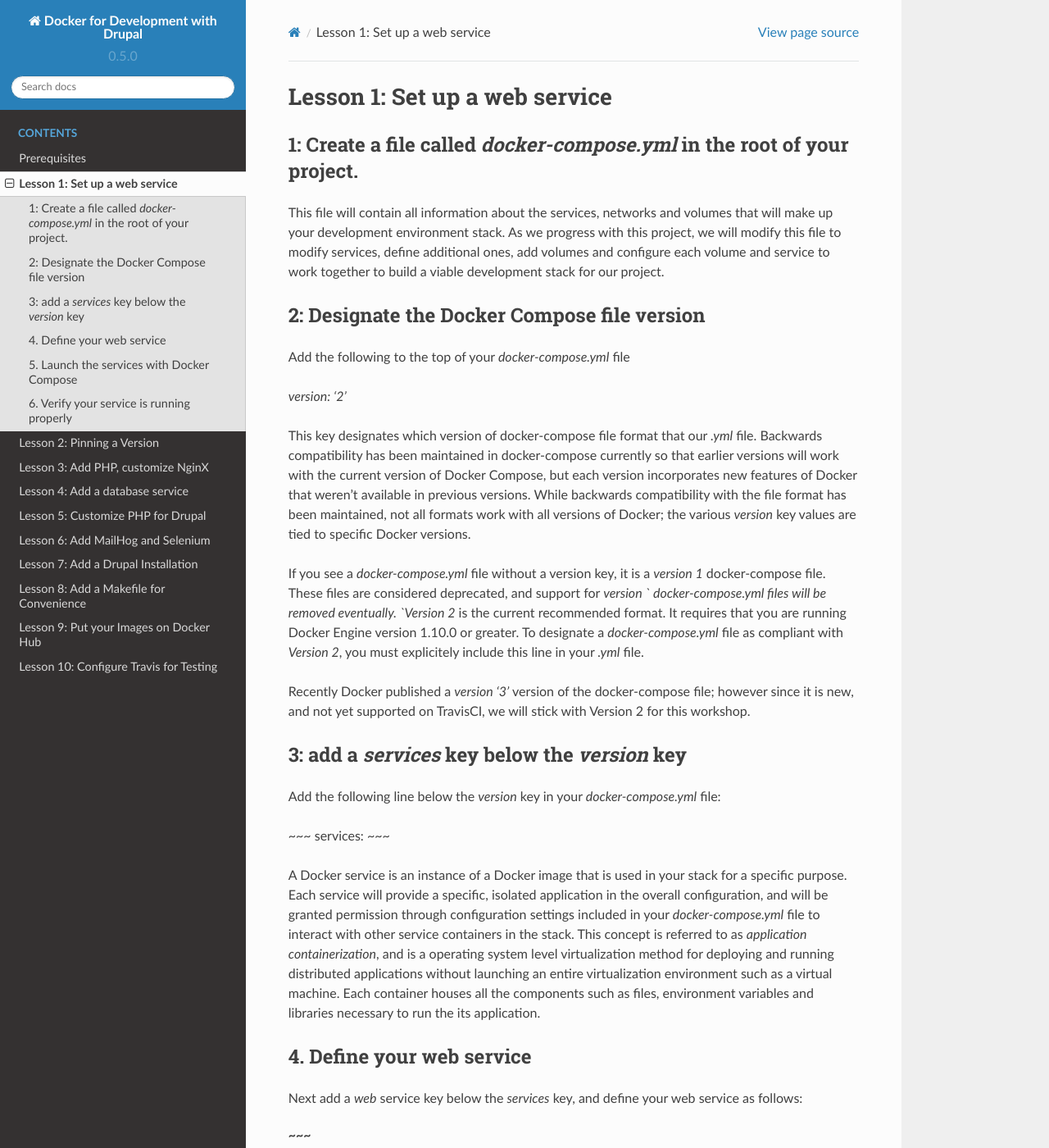
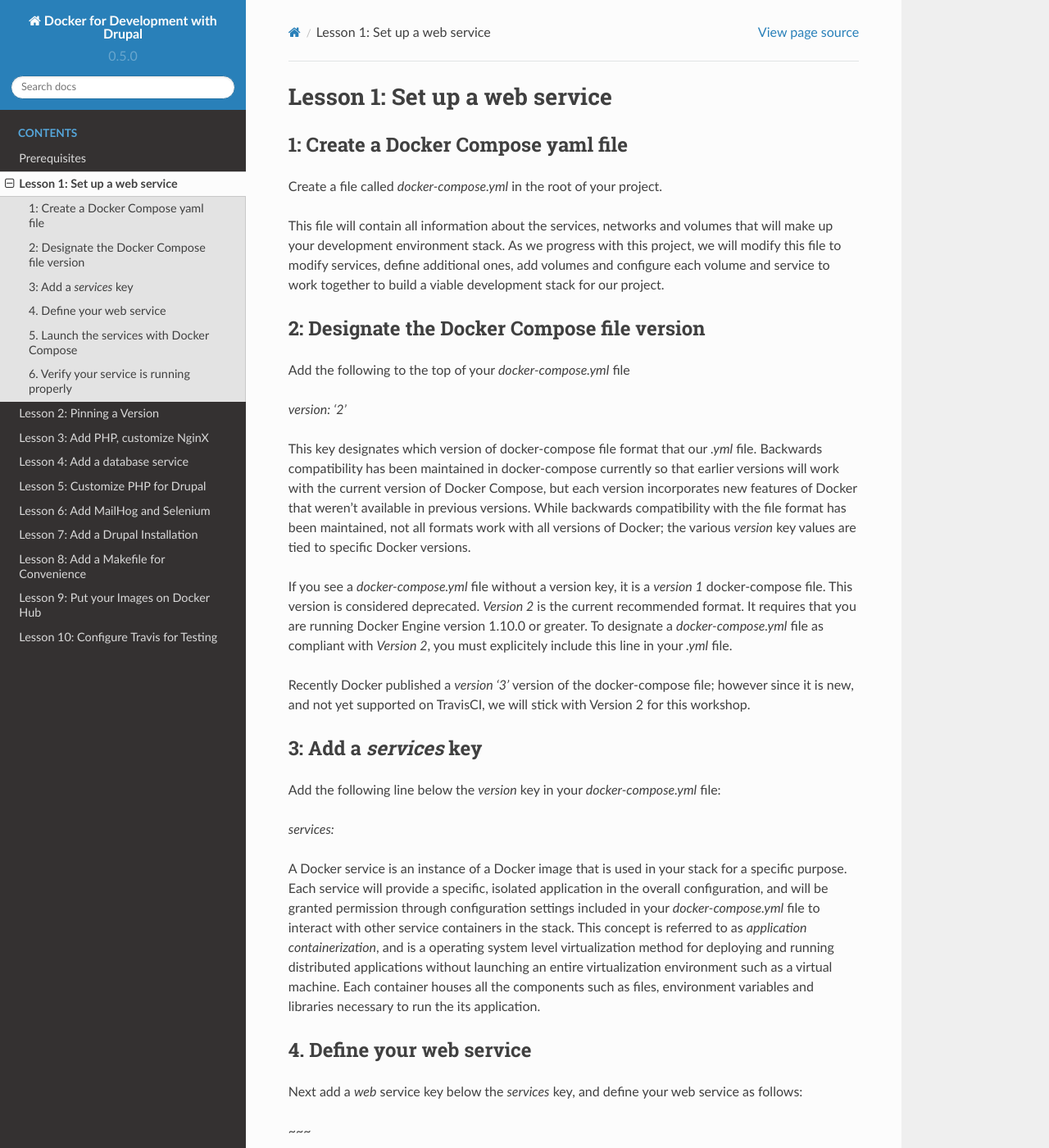
Before and after one commit to codementality/docker-for-drupal-development, a Sphinx documentation site: the page built from docs/lessonone.rst, in a window 1280 px wide and 1400 px high. Shown: the whole window at 82% size. Built offline with Sphinx 7.4.7 and the Read the Docs theme 2.0.0, drawn with Linux system fonts in a browser that asks for light colours; some of the changed text lies outside the part shown.

Commit message:
Fixing headers on Lesson 1"

```diff
--- a/docs/lessonone.rst
+++ b/docs/lessonone.rst
@@ -1,8 +1,10 @@
 Lesson 1: Set up a web service
 ==============================
 
-1: Create a file called `docker-compose.yml` in the root of your project.
-#########################################################################
+1: Create a Docker Compose yaml file
+####################################
+
+Create a file called `docker-compose.yml` in the root of your project.
 
 This file will contain all information about the services, networks and volumes that will make up your development environment stack.  As we progress with this project, we will modify this file to modify services, define additional ones, add volumes and configure each volume and service to work together to build a viable development stack for our project.
 
@@ -14,19 +16,16 @@
 
 This key designates which version of docker-compose file format that our `.yml` file.  Backwards compatibility has been maintained in docker-compose currently so that earlier versions will work with the current version of Docker Compose, but each version incorporates new features of Docker that weren't available in previous versions.  While backwards compatibility with the file format has been maintained, not all formats work with all versions of Docker; the various `version` key values are tied to specific Docker versions.
 
-If you see a `docker-compose.yml` file without a version key, it is a `version 1` docker-compose file.  These files are considered deprecated, and support for `version ` docker-compose.yml files will be removed eventually.  `Version 2` is the current recommended format.  It requires that you are running Docker Engine version 1.10.0 or greater.  To designate a `docker-compose.yml` file as compliant with `Version 2`, you must explicitely include this line in your `.yml` file.
+If you see a `docker-compose.yml` file without a version key, it is a `version 1` docker-compose file.  This version is considered deprecated.  `Version 2` is the current recommended format.  It requires that you are running Docker Engine version 1.10.0 or greater.  To designate a `docker-compose.yml` file as compliant with `Version 2`, you must explicitely include this line in your `.yml` file.
 
 Recently Docker published a `version '3'` version of the docker-compose file; however since it is new, and not yet supported on TravisCI, we will stick with Version 2 for this workshop.
 
-
-3:  add a `services` key below the `version` key
-################################################
+3:  Add a `services` key
+########################
 
 Add the following line below the `version` key in your `docker-compose.yml` file:
 
-~~~
-services:
-~~~
+`services:`
 
 A Docker service is an instance of a Docker image that is used in your stack for a specific purpose.  Each service will provide a specific, isolated application in the overall configuration, and will be granted permission through configuration settings included in your `docker-compose.yml` file to interact with other service containers in the stack.  This concept is referred to as `application containerization`, and is a operating system level virtualization method for deploying and running distributed applications without launching an entire virtualization environment such as a virtual machine.  Each container houses all the components such as files, environment variables and libraries necessary to run the its application.
 
@@ -36,10 +35,12 @@
 Next add a `web` service key below the `services` key, and define your web service as follows:
 
 ~~~
+
   web:
     image: nginx:latest
     ports:
         - 8000:80
+
 ~~~
 
 The `image` key designates which docker image to use to launch this particular service (in this case the web server, which is designated as the `web` service).
@@ -71,10 +72,12 @@
 At this point, your `docker-compose.yml` should look like the following:
 
 ~~~
-version: '2'
-services:
-  web:
-    image: nginx:latest
-    ports:
-        - 8000:80
+
+    version: '2'
+    services:
+      web:
+        image: nginx:latest
+        ports:
+            - 8000:80
+
 ~~~
```
